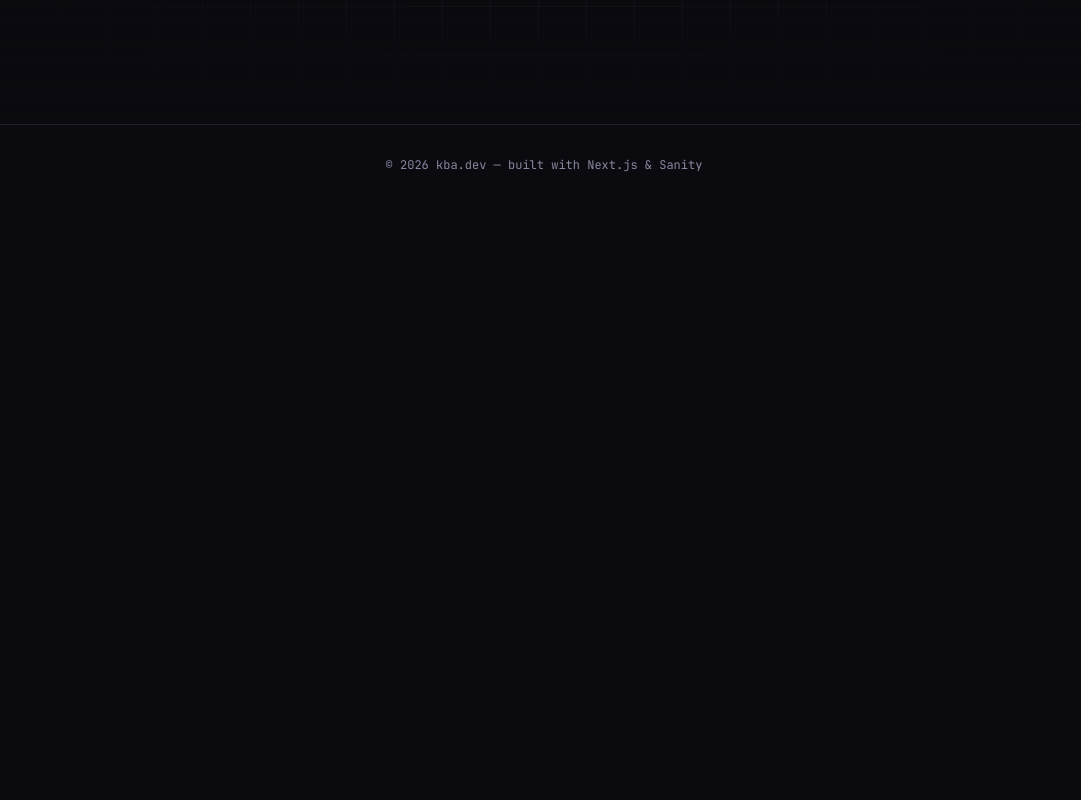
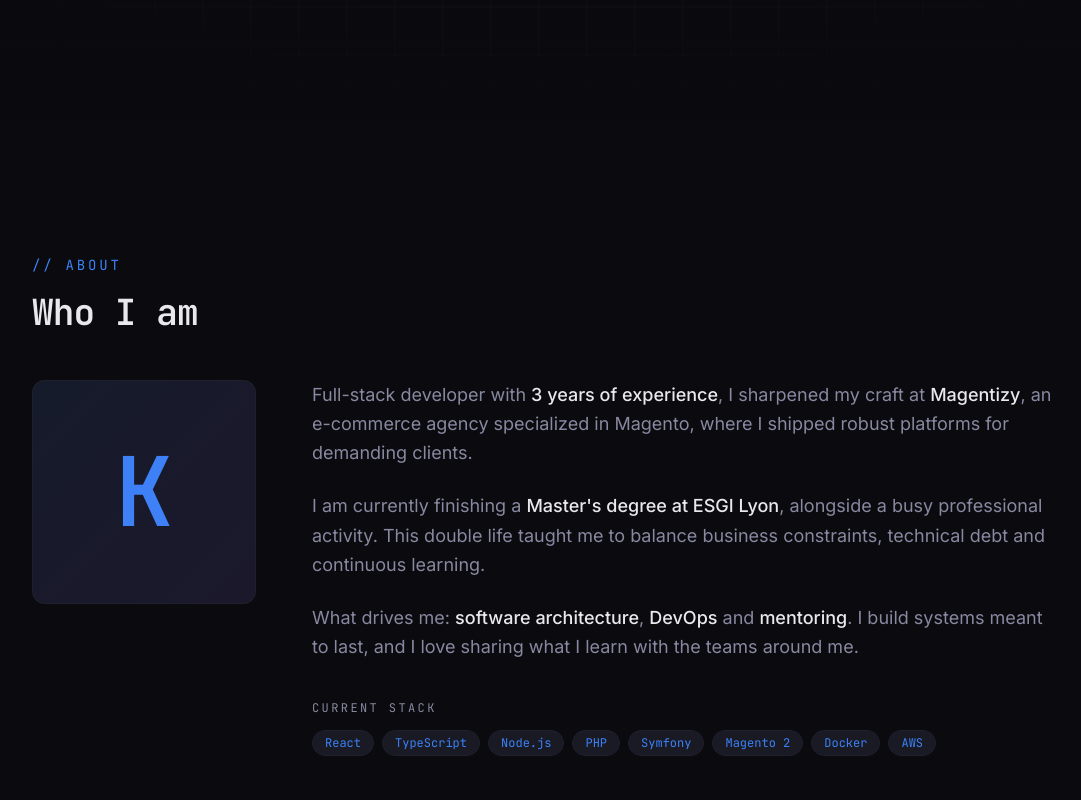
Before and after one commit to kbakazami/portfolio-v2, a Next.js app: page /en in a window 1280 px wide. Shown: the part 740-1540 px from the top of the page, without its empty margins (96-1177 px from the left). Before the commit the page ends 945 px from the top, so only its background shows below. Built offline with nearby package versions, Linux system fonts and the light colour scheme.

Commit message:
feat(about): add about section with bio and stack tags

```diff
--- a/src/app/[locale]/page.tsx
+++ b/src/app/[locale]/page.tsx
@@ -1,5 +1,6 @@
 import { setRequestLocale } from "next-intl/server";
 
+import { About } from "@/components/sections/About";
 import { Hero } from "@/components/sections/Hero";
 
 export default async function Home({
@@ -10,5 +11,10 @@ export default async function Home({
   const { locale } = await params;
   setRequestLocale(locale);
 
-  return <Hero />;
+  return (
+    <>
+      <Hero />
+      <About />
+    </>
+  );
 }
--- /dev/null
+++ b/src/components/sections/About.tsx
@@ -0,0 +1,137 @@
+"use client";
+
+import { useTranslations } from "next-intl";
+import { motion, useReducedMotion, type Variants } from "framer-motion";
+
+import { FadeIn } from "@/components/animations/FadeIn";
+import { StaggerContainer } from "@/components/animations/StaggerContainer";
+
+const STACK = [
+  "React",
+  "TypeScript",
+  "Node.js",
+  "PHP",
+  "Symfony",
+  "Magento 2",
+  "Docker",
+  "AWS",
+];
+
+const tagVariants: Variants = {
+  hidden: { opacity: 0, y: 12 },
+  visible: {
+    opacity: 1,
+    y: 0,
+    transition: { duration: 0.45, ease: [0.22, 1, 0.36, 1] },
+  },
+};
+
+function Tag({ label }: { label: string }) {
+  const shouldReduceMotion = useReducedMotion();
+  const className =
+    "inline-flex items-center rounded-full border border-border bg-bg-tertiary px-3 py-1 font-mono text-xs text-[color:var(--accent-primary)] transition-colors hover:border-[color:var(--accent-primary)]";
+
+  if (shouldReduceMotion) {
+    return <span className={className}>{label}</span>;
+  }
+
+  return (
+    <motion.span className={className} variants={tagVariants}>
+      {label}
+    </motion.span>
+  );
+}
+
+export function About() {
+  const t = useTranslations("about");
+
+  return (
+    <section id="about" className="relative px-6 py-24 md:py-32">
+      <div className="mx-auto max-w-5xl">
+        <FadeIn>
+          <span className="inline-block font-mono text-xs uppercase tracking-[0.2em] text-[color:var(--accent-primary)] sm:text-sm">
+            // {t("sectionLabel")}
+          </span>
+        </FadeIn>
+
+        <FadeIn delay={0.05}>
+          <h2 className="mt-4 font-mono text-3xl font-semibold tracking-tight text-text-primary md:text-4xl">
+            {t("title")}
+          </h2>
+        </FadeIn>
+
+        <div className="mt-12 grid gap-10 md:grid-cols-[auto_1fr] md:items-start md:gap-14">
+          <FadeIn direction="right">
+            <div
+              className="relative flex h-40 w-40 items-center justify-center overflow-hidden rounded-xl border border-border bg-bg-secondary sm:h-48 sm:w-48 md:h-56 md:w-56"
+              aria-label={t("avatarAlt")}
+            >
+              <span className="font-mono text-6xl font-semibold text-[color:var(--accent-primary)] sm:text-7xl md:text-8xl">
+                K
+              </span>
+              <div
+                aria-hidden="true"
+                className="pointer-events-none absolute inset-0 bg-[linear-gradient(135deg,rgba(59,130,246,0.08),rgba(139,92,246,0.08))]"
+              />
+            </div>
+          </FadeIn>
+
+          <div className="flex flex-col gap-6">
+            <FadeIn delay={0.1}>
+              <p className="text-base leading-relaxed text-text-secondary md:text-lg">
+                {t.rich("p1", {
+                  strong: (chunks) => (
+                    <strong className="font-medium text-text-primary">
+                      {chunks}
+                    </strong>
+                  ),
+                })}
+              </p>
+            </FadeIn>
+
+            <FadeIn delay={0.15}>
+              <p className="text-base leading-relaxed text-text-secondary md:text-lg">
+                {t.rich("p2", {
+                  strong: (chunks) => (
+                    <strong className="font-medium text-text-primary">
+                      {chunks}
+                    </strong>
+                  ),
+                })}
+              </p>
+            </FadeIn>
+
+            <FadeIn delay={0.2}>
+              <p className="text-base leading-relaxed text-text-secondary md:text-lg">
+                {t.rich("p3", {
+                  strong: (chunks) => (
+                    <strong className="font-medium text-text-primary">
+                      {chunks}
+                    </strong>
+                  ),
+                })}
+              </p>
+            </FadeIn>
+
+            <div className="mt-2">
+              <FadeIn delay={0.25}>
+                <span className="font-mono text-xs uppercase tracking-[0.2em] text-text-secondary">
+                  {t("stackLabel")}
+                </span>
+              </FadeIn>
+              <StaggerContainer
+                className="mt-3 flex flex-wrap gap-2"
+                staggerDelay={0.05}
+                delayChildren={0.3}
+              >
+                {STACK.map((tech) => (
+                  <Tag key={tech} label={tech} />
+                ))}
+              </StaggerContainer>
+            </div>
+          </div>
+        </div>
+      </div>
+    </section>
+  );
+}
--- a/src/messages/en.json
+++ b/src/messages/en.json
@@ -23,8 +23,13 @@
     }
   },
   "about": {
-    "title": "About",
-    "bio": ""
+    "sectionLabel": "about",
+    "title": "Who I am",
+    "avatarAlt": "Kba avatar",
+    "stackLabel": "Current stack",
+    "p1": "Full-stack developer with <strong>3 years of experience</strong>, I sharpened my craft at <strong>Magentizy</strong>, an e-commerce agency specialized in Magento, where I shipped robust platforms for demanding clients.",
+    "p2": "I am currently finishing a <strong>Master's degree at ESGI Lyon</strong>, alongside a busy professional activity. This double life taught me to balance business constraints, technical debt and continuous learning.",
+    "p3": "What drives me: <strong>software architecture</strong>, <strong>DevOps</strong> and <strong>mentoring</strong>. I build systems meant to last, and I love sharing what I learn with the teams around me."
   },
   "projects": {
     "title": "Projects",
--- a/src/messages/fr.json
+++ b/src/messages/fr.json
@@ -23,8 +23,13 @@
     }
   },
   "about": {
-    "title": "À propos",
-    "bio": ""
+    "sectionLabel": "à propos",
+    "title": "Qui je suis",
+    "avatarAlt": "Avatar Kba",
+    "stackLabel": "Stack actuel",
+    "p1": "Développeur full-stack avec <strong>3 ans d'expérience</strong>, j'ai forgé mes bases chez <strong>Magentizy</strong>, agence e-commerce spécialisée Magento, où j'ai livré des plateformes robustes pour des clients exigeants.",
+    "p2": "Je termine actuellement un <strong>Master à l'ESGI Lyon</strong>, en parallèle d'une activité pro intense. Cette double casquette m'a appris à jongler entre contraintes business, dette technique et montée en compétence continue.",
+    "p3": "Ce qui me passionne : <strong>l'architecture logicielle</strong>, <strong>le DevOps</strong> et <strong>le mentorat</strong>. Je construis des systèmes pensés pour durer, et j'aime partager ce que j'apprends avec les équipes autour de moi."
   },
   "projects": {
     "title": "Projets",
```
